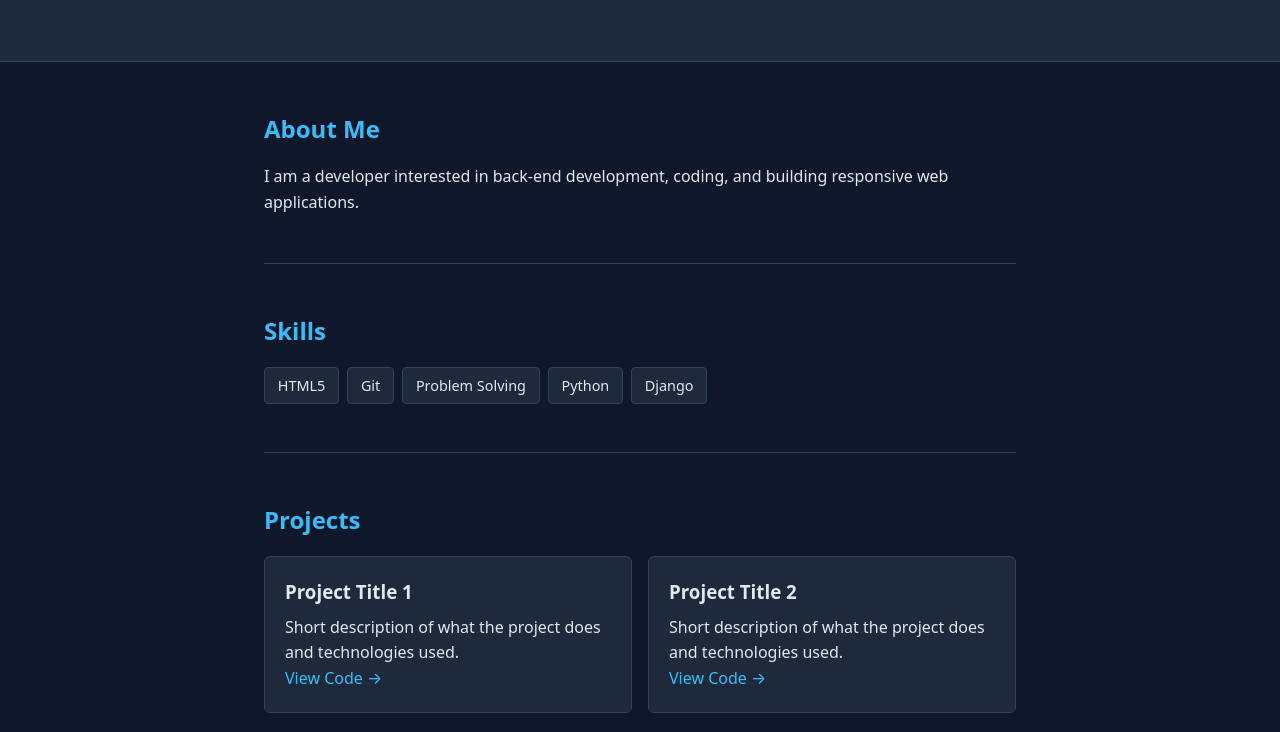
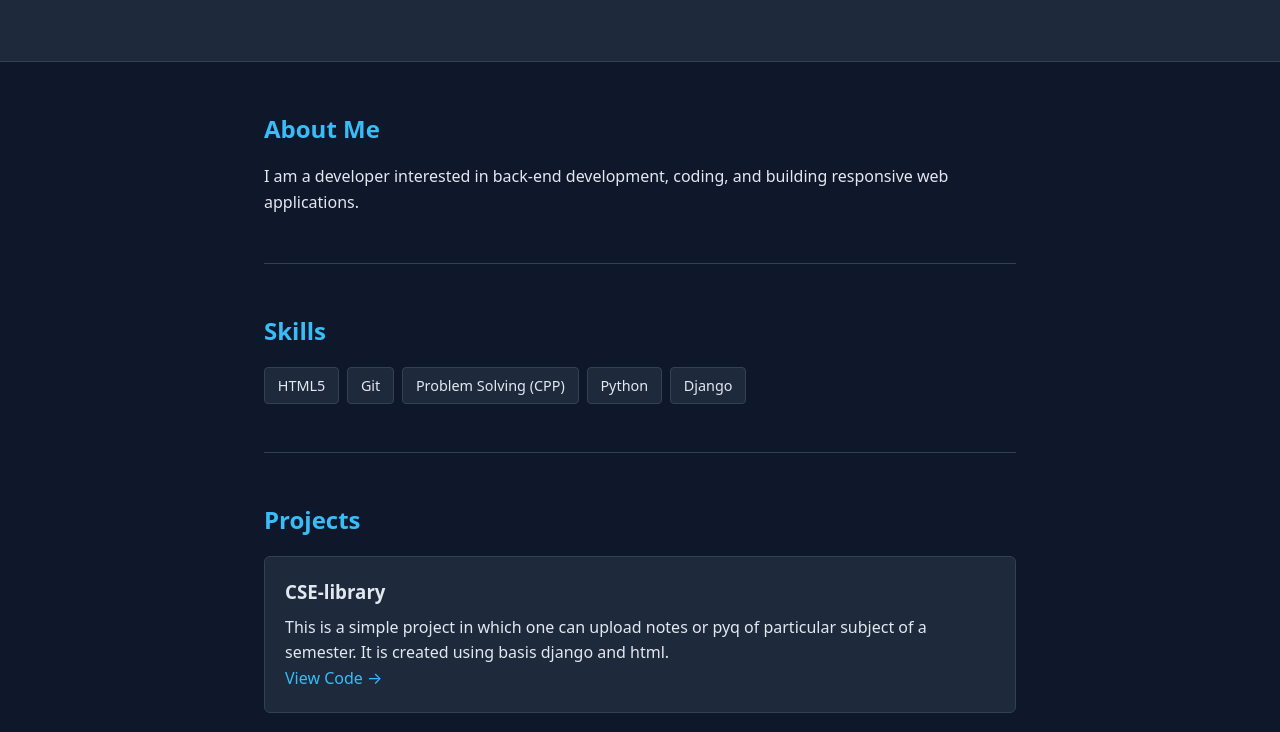
Before and after one commit to IshanMittal007/Team-Conatus, a plain HTML site: page index.html in a window 1280 px wide. Shown: the part 220-952 px from the top of the page. Drawn offline with Linux system fonts and the light colour scheme.

Commit message:
html file

```diff
--- a/index.html
+++ b/index.html
@@ -39,7 +39,7 @@
       <div class="tags">
         <span>HTML5</span>
         <span>Git</span>
-        <span>Problem Solving</span>
+        <span>Problem Solving (CPP)</span>
         <span>Python</span>
         <span>Django</span>
       </div>
@@ -50,14 +50,11 @@
       <h2>Projects</h2>
       <div class="grid">
         <div class="card">
-          <h3>Project Title 1</h3>
-          <p>Short description of what the project does and technologies used.</p>
-          <a href="https://github.com" target="_blank">View Code &rarr;</a>
-        </div>
-        <div class="card">
-          <h3>Project Title 2</h3>
-          <p>Short description of what the project does and technologies used.</p>
-          <a href="https://github.com" target="_blank">View Code &rarr;</a>
+          <h3>CSE-library</h3>
+          <p>This is a simple project in which one can upload notes or pyq of particular subject of a semester.
+            It is created using basis django and html.
+          </p>
+          <a href="https://github.com/IshanMittal007/Cse-library" target="_blank">View Code &rarr;</a>
         </div>
       </div>
     </section>
```
